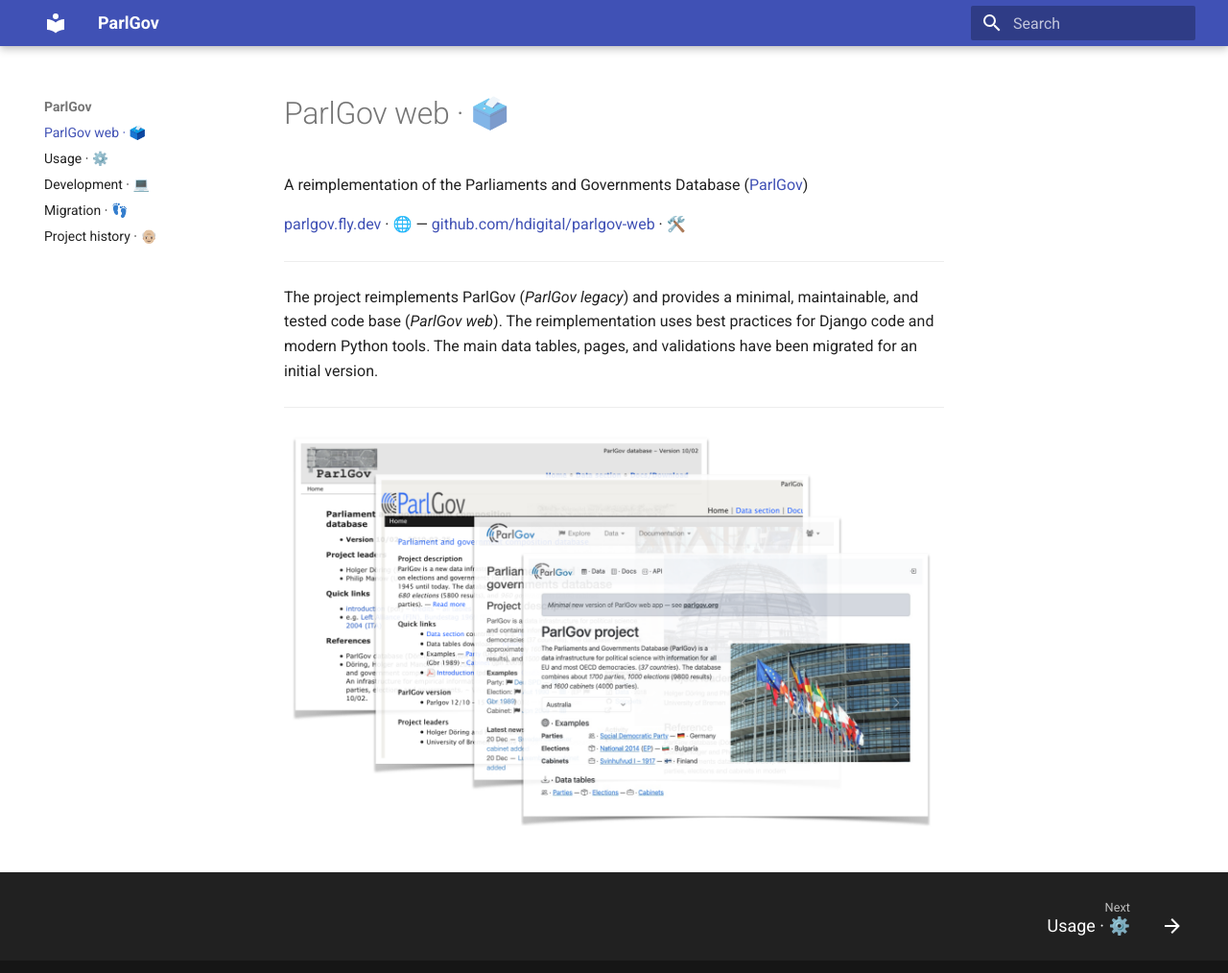
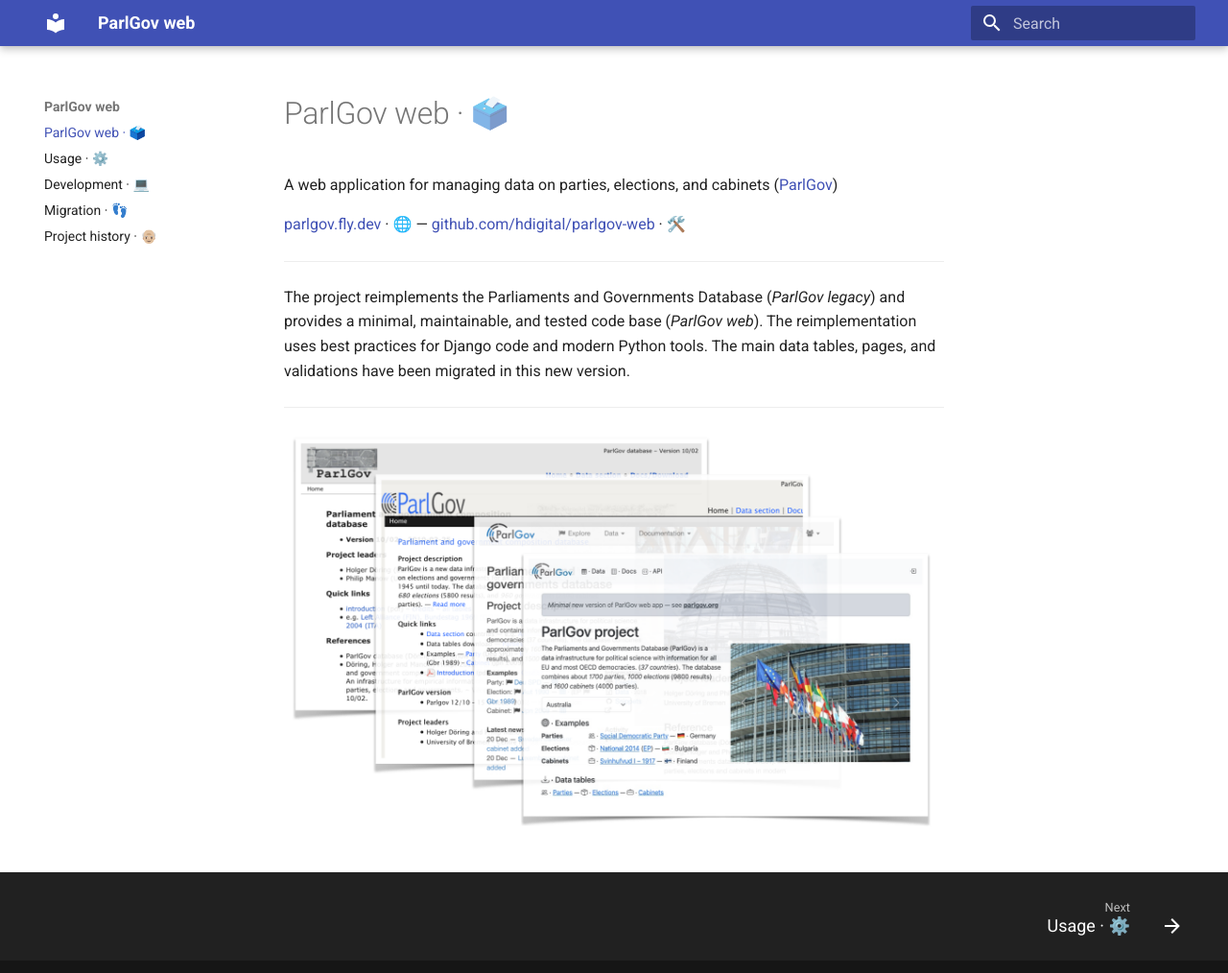
Before and after one commit to hdigital/parlgov-web, an MkDocs documentation site: the page built from docs/index.md, in a window 1280 px wide and 1025 px high. Shown: the top 1014 px of the window at 96% size. Built offline with MkDocs 1.6.1 and Material for MkDocs 9.7.7, drawn with Linux system fonts in a browser that asks for light colours.

Commit message:
Harmonize project information and metadata (#38)
- use consistent 'affiliation' in 'CITATION.cff'
- use consistent description in 'pyproject.toml'
- use consistent capitalization of project name
- use consistent phrasing for project description

```diff
--- a/docs/index.md
+++ b/docs/index.md
@@ -1,6 +1,6 @@
 # ParlGov web · 🗳️
 
-A reimplementation of the Parliaments and Governments Database
+A web application for managing data on parties, elections, and cabinets
 ([ParlGov](https://parlgov.org/))
 
 [parlgov.fly.dev](https://parlgov.fly.dev/) · 🌐
@@ -8,11 +8,12 @@
 
 ---
 
-The project reimplements ParlGov (_ParlGov legacy_) and provides a minimal,
-maintainable, and tested code base (_ParlGov web_). The reimplementation uses
-best practices for Django code and modern Python tools. The main data tables,
-pages, and validations have been migrated for an initial version.
+The project reimplements the Parliaments and Governments Database (_ParlGov
+legacy_) and provides a minimal, maintainable, and tested code base (_ParlGov
+web_). The reimplementation uses best practices for Django code and modern Python
+tools. The main data tables, pages, and validations have been migrated in this
+new version.
 
 ---
 
-![ParlGov Web 2007–2024](./assets/parlgov-web.png)
+![ParlGov web 2007–2024](./assets/parlgov-web.png)
--- a/mkdocs.yaml
+++ b/mkdocs.yaml
@@ -1,4 +1,4 @@
-site_name: ParlGov
+site_name: ParlGov web
 site_dir: _docs
 
 theme:
--- a/pyproject.toml
+++ b/pyproject.toml
@@ -1,7 +1,7 @@
 [project]
 name = "parlgov-web"
 version = "0"
-description = "A re-implementation of ParlGov"
+description = "A web application for managing data on parties, elections, and cabinets (ParlGov)."
 maintainers = [{ name = "Holger Döring" }]
 license = "MIT"
 license-files = ["LICENSE"]
@@ -65,7 +65,7 @@
 ## Web pages project
 [project.urls]
 homepage = "https://parlgov.fly.dev"
-documentation = "https://hdigital.github.io/parlgov-web/"
+documentation = "https://hdigital.github.io/parlgov-web"
 repository = "https://github.com/hdigital/parlgov-web.git"
 changelog = "https://github.com/hdigital/parlgov-web/blob/main/CHANGELOG.md"
 
--- a/schema.yaml
+++ b/schema.yaml
@@ -2,7 +2,7 @@
 info:
   title: ParlGov API
   version: 0.0.0
-  description: 'Parliaments and governments database (ParlGov): Data on parties, elections,
+  description: 'Parliaments and Governments Database (ParlGov): Data on parties, elections,
     and cabinets'
 paths:
   /api/v1/cabinet-parties/:
```
Also changed, not shown: CHANGELOG.md (+2 -0 lines), README.md (+2 -3 lines), docs/project-history.md (+1 -1 lines), docs/usage.md (+1 -1 lines), 10 other files.
